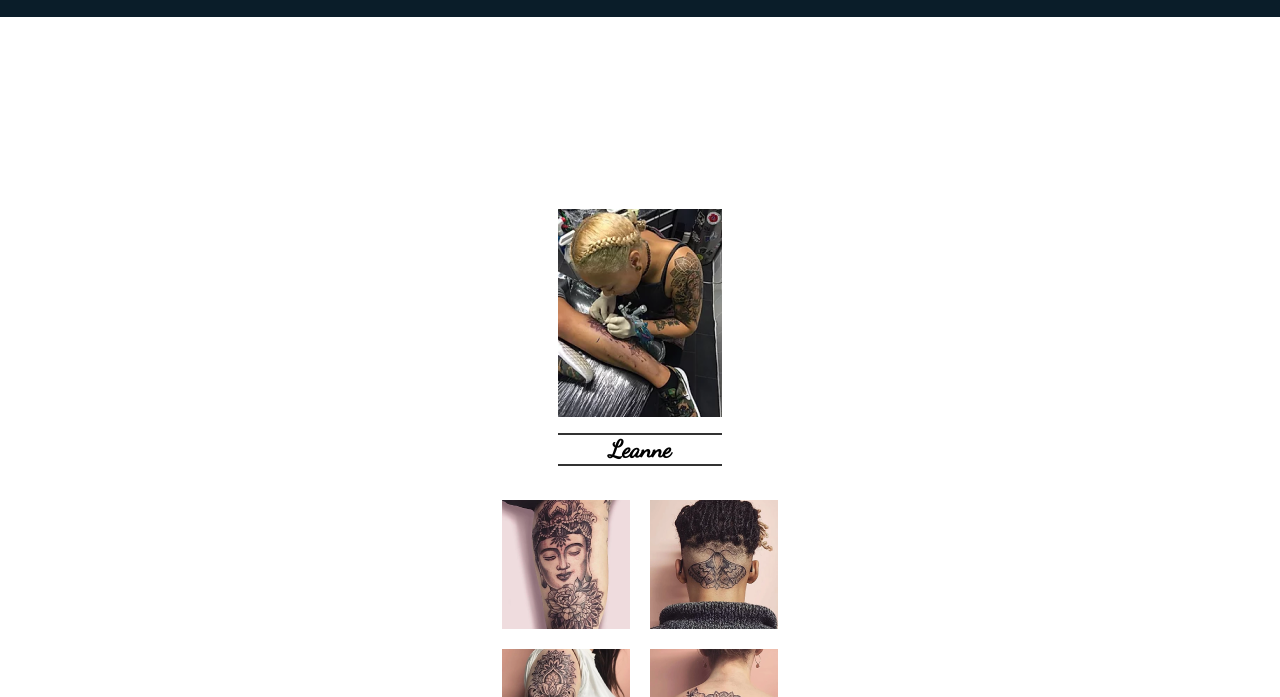
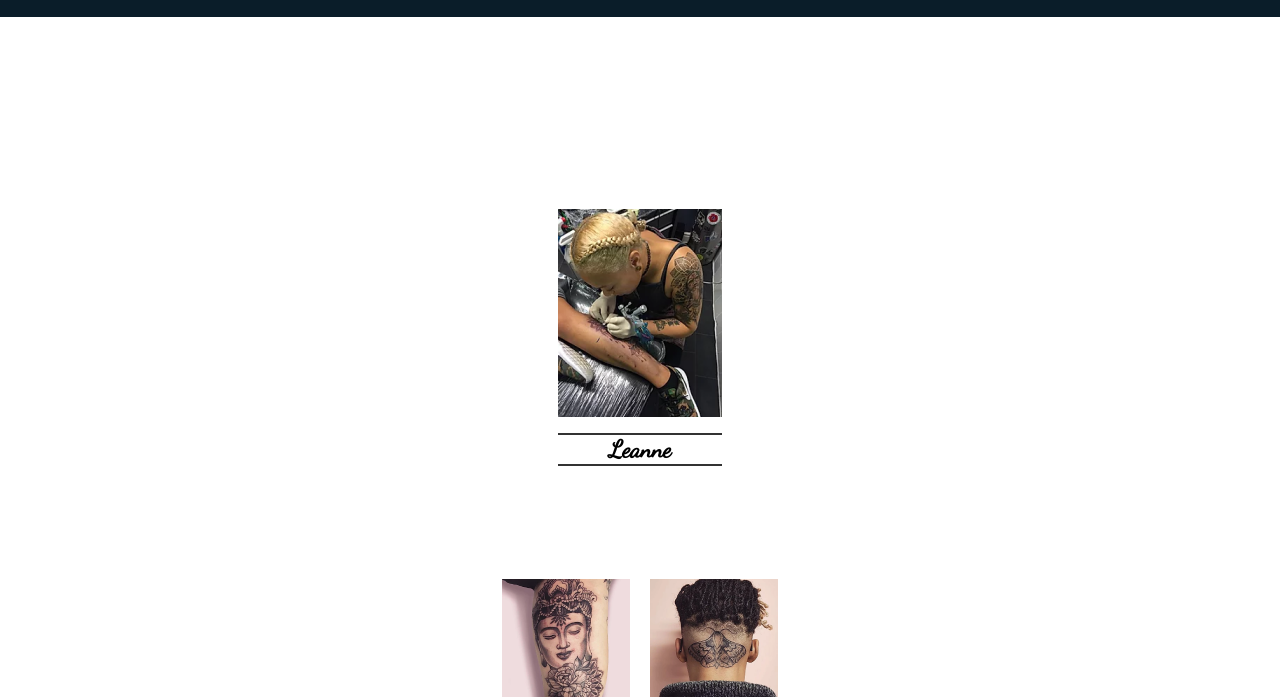
Before and after one commit to JordanStephenson/Delilahs-Dagger, a plain HTML site: page leanne.html in a window 1280 px wide. Shown: the part 103-800 px from the top of the page. Drawn offline with Linux system fonts and the light colour scheme.

Commit message:
min height fix

```diff
--- a/leanne.css
+++ b/leanne.css
@@ -16,7 +16,7 @@ header {
     align-items: center;
     flex-direction: column;
     background-color: white;
-    height: 97vh;
+    min-height: 95vh;
 }
 .profile-pic{
     display: flex;
```
